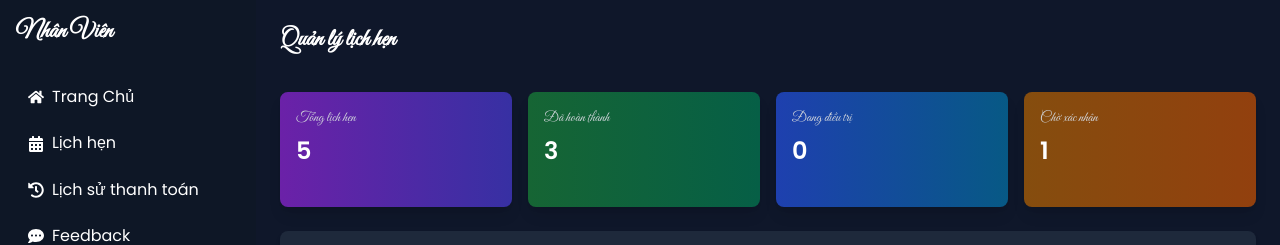
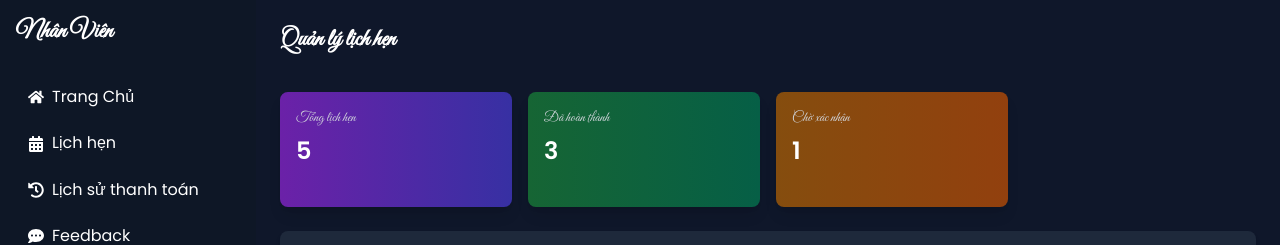
Before and after one commit to nguyenanhhung403/Aura-Blossom-Spa, a React (Vite) app: page /staff/appointments in a window 1280 px wide. Shown: the top 245 px of the page. Built offline with nearby package versions, Linux system fonts and the light colour scheme; no server answers.

Commit message:
xóa trường đang điều trị

```diff
--- a/src/components/staff/StaffAppointments.jsx
+++ b/src/components/staff/StaffAppointments.jsx
@@ -12,7 +12,6 @@ const StaffAppointments = () => {
   // Các trạng thái có thể có
   const statusOptions = [
     "Đã hoàn thành",
-    "Đang điều trị",
     "Chờ xác nhận",
     "Đã hủy",
   ];
@@ -138,8 +137,6 @@ const StaffAppointments = () => {
     switch (status) {
       case "Đã hoàn thành":
         return "text-green-400 bg-green-900/30";
-      case "Đang điều trị":
-        return "text-blue-400 bg-blue-900/30";
       case "Chờ xác nhận":
         return "text-yellow-400 bg-yellow-900/30";
       case "Đã hủy":
@@ -166,12 +163,6 @@ const StaffAppointments = () => {
           <h3 className="text-gray-300 text-sm">Đã hoàn thành</h3>
           <p className="text-white text-2xl font-bold">
             {appointments.filter((a) => a.status === "Đã hoàn thành").length}
-          </p>
-        </div>
-        <div className="bg-gradient-to-r from-blue-800 to-sky-800 p-4 rounded-lg shadow-lg">
-          <h3 className="text-gray-300 text-sm">Đang điều trị</h3>
-          <p className="text-white text-2xl font-bold">
-            {appointments.filter((a) => a.status === "Đang điều trị").length}
           </p>
         </div>
         <div className="bg-gradient-to-r from-yellow-800 to-amber-800 p-4 rounded-lg shadow-lg">
```
